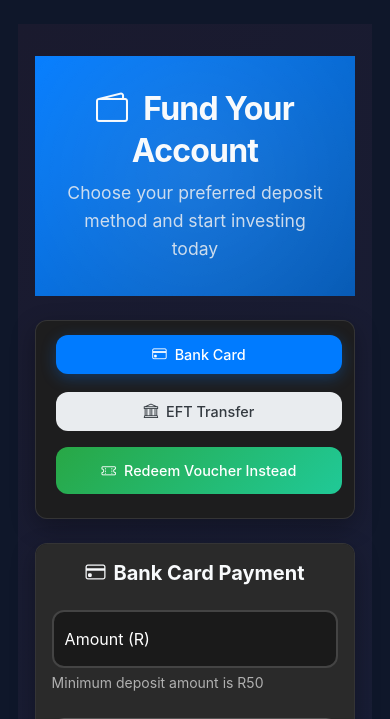
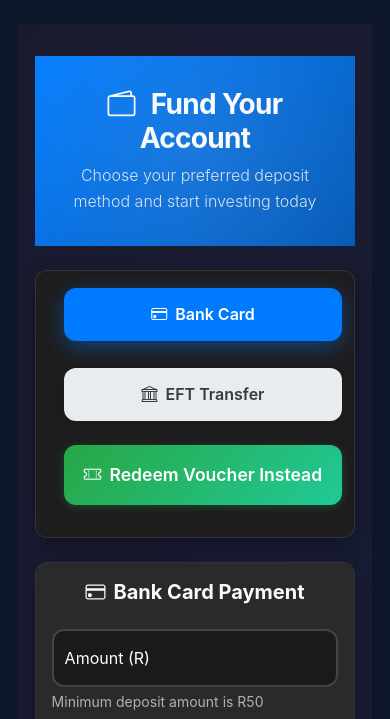
Before and after one commit to VarsityPlug0/CapitalX-RTN, a Django app: template core/templates/core/deposit.html in a window 390 px wide. Shown: the part 58-777 px from the top of the page. Run offline with Django 5.2, Linux system fonts and the light colour scheme; the template is opened without the code that fills it, so the values that code supplies are empty.

Commit message:
Optimized deposit page buttons for better visibility and responsiveness. Enhanced button styling, spacing, and zoomed-out viewing experience. Unified styling for Bank Card, EFT Transfer, and Redeem Voucher buttons.

```diff
--- a/core/templates/core/deposit.html
+++ b/core/templates/core/deposit.html
@@ -65,6 +65,17 @@
         z-index: 2;
     }
 
+    .deposit-header h1.display-5 {
+        font-size: 2.75rem;
+        font-weight: 700;
+    }
+
+    .deposit-header p.lead {
+        font-size: 1.25rem;
+        opacity: 0.95;
+        margin-bottom: 0;
+    }
+
     .deposit-header p {
         font-size: 1.1rem;
         opacity: 0.9;
@@ -89,9 +100,9 @@
         border: none;
         border-radius: var(--border-radius);
         color: var(--dark-color);
-        font-weight: 500;
-        padding: 0.75rem 1rem;
-        margin: 0 0.25rem;
+        font-weight: 600;
+        padding: 1rem 1.25rem;
+        margin: 0 0.5rem;
         transition: var(--transition);
         position: relative;
         overflow: hidden;
@@ -103,20 +114,24 @@
         visibility: visible;
         opacity: 1;
         flex: 1 1 auto;
-        min-width: 150px;
+        min-width: 180px;
         background: #e9ecef;
+        font-size: 1.1rem;
+        box-shadow: 0 2px 8px rgba(0,0,0,0.1);
     }
 
     .nav-link.flex-fill:hover {
-        background: rgba(0,123,255,0.1);
-        transform: translateY(-1px);
+        background: rgba(0,123,255,0.2);
+        transform: translateY(-2px);
+        box-shadow: 0 4px 12px rgba(0,123,255,0.2);
     }
 
     .nav-link.flex-fill.active {
         background: var(--primary-color);
         color: white;
-        transform: translateY(-2px);
-        box-shadow: 0 4px 15px rgba(0,123,255,0.3);
+        transform: translateY(-3px);
+        box-shadow: 0 6px 20px rgba(0,123,255,0.4);
+        font-weight: 600;
     }
 
     .nav-link.flex-fill::before {
@@ -380,6 +395,14 @@
             font-size: 2rem;
         }
 
+        .deposit-header h1.display-5 {
+            font-size: 2.25rem;
+        }
+
+        .deposit-header p.lead {
+            font-size: 1.1rem;
+        }
+
         .form-section {
             padding: 1rem;
         }
@@ -390,24 +413,37 @@
         }
 
         .nav-tabs .nav-link {
-            padding: 0.5rem 0.75rem;
-            font-size: 0.9rem;
+            padding: 0.75rem 1rem;
+            font-size: 1rem;
         }
 
         .nav-tabs .nav-item {
             flex: 1 1 auto;
-            min-width: 120px;
+            min-width: 140px;
         }
 
         .nav-link.flex-fill {
-            min-width: 120px;
-            padding: 0.5rem 0.75rem;
-            font-size: 0.9rem;
+            min-width: 140px;
+            padding: 0.75rem 1rem;
+            font-size: 1rem;
             margin-bottom: 0.5rem;
+            font-weight: 600;
         }
     }
 
     @media (max-width: 576px) {
+        .deposit-header h1 {
+            font-size: 1.75rem;
+        }
+
+        .deposit-header h1.display-5 {
+            font-size: 2rem;
+        }
+
+        .deposit-header p.lead {
+            font-size: 1rem;
+        }
+
         .nav-tabs {
             flex-direction: column;
         }
@@ -415,7 +451,7 @@
         .nav-tabs .nav-item {
             flex: none;
             width: 100%;
-            margin-bottom: 0.5rem;
+            margin-bottom: 0.75rem;
         }
 
         .nav-tabs .nav-link {
@@ -425,11 +461,39 @@
         .nav-link.flex-fill {
             flex: none;
             width: 100%;
-            margin-bottom: 0.5rem;
+            margin-bottom: 0.75rem;
+            padding: 1rem 1.25rem;
+            font-size: 1.1rem;
+            font-weight: 600;
         }
 
         .d-flex.flex-wrap {
             flex-direction: column;
+            gap: 0.75rem;
+        }
+
+        .gap-3 {
+            gap: 0.75rem !important;
+        }
+
+        .p-4 {
+            padding: 1.5rem !important;
+        }
+    }
+
+    @media (max-width: 400px) {
+        .nav-link.flex-fill {
+            padding: 0.85rem 1rem;
+            font-size: 1rem;
+            min-width: 120px;
+        }
+
+        .deposit-header h1.display-5 {
+            font-size: 1.75rem;
+        }
+
+        .p-4 {
+            padding: 1.25rem !important;
         }
     }
 </style>
@@ -440,23 +504,23 @@
     <div class="container">
         <!-- Header Section -->
         <div class="deposit-header mb-4">
-            <h1><i class="bi bi-wallet2 me-3"></i>Fund Your Account</h1>
-            <p>Choose your preferred deposit method and start investing today</p>
+            <h1 class="display-5"><i class="bi bi-wallet2 me-3"></i>Fund Your Account</h1>
+            <p class="lead">Choose your preferred deposit method and start investing today</p>
         </div>
 
         <!-- Deposit Method Navigation -->
         <div class="row justify-content-center mb-4">
-            <div class="col-12 col-lg-10">
+            <div class="col-12 col-xl-11 col-lg-12">
                 <div class="deposit-card">
-                    <div class="p-3">
-                        <div class="d-flex flex-wrap justify-content-center gap-2">
+                    <div class="p-4">
+                        <div class="d-flex flex-wrap justify-content-center gap-3">
                             <button class="nav-link active flex-fill" id="card-tab" data-bs-toggle="tab" data-bs-target="#card" type="button" role="tab">
                                 <i class="bi bi-credit-card me-2"></i>Bank Card
                             </button>
                             <button class="nav-link flex-fill" id="eft-tab" data-bs-toggle="tab" data-bs-target="#eft" type="button" role="tab">
                                 <i class="bi bi-bank me-2"></i>EFT Transfer
                             </button>
-                            <a href="{% url 'voucher_deposit' %}" class="nav-link flex-fill text-center" style="background: linear-gradient(135deg, #28a745 0%, #20c997 100%); color: white; border-radius: 12px; padding: 0.75rem 1rem; font-weight: 500; transition: all 0.3s ease;">
+                            <a href="{% url 'voucher_deposit' %}" class="nav-link flex-fill text-center" style="background: linear-gradient(135deg, #28a745 0%, #20c997 100%); color: white; border-radius: 12px; padding: 1rem 1.25rem; font-weight: 600; transition: all 0.3s ease; font-size: 1.1rem; box-shadow: 0 2px 8px rgba(40,167,69,0.3);">
                                 <i class="bi bi-ticket-perforated me-2"></i>Redeem Voucher Instead
                             </a>
                         </div>
```
